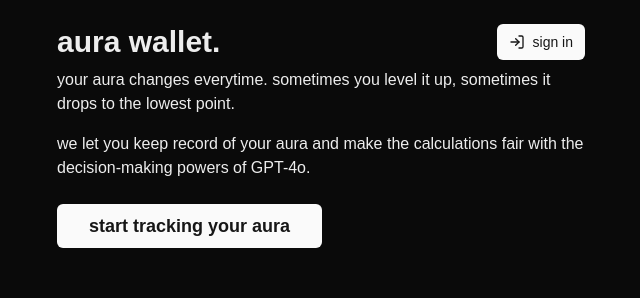
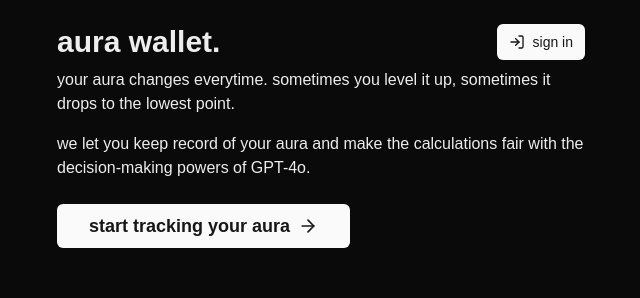
Before and after one commit to dastanozgeldi/aurabank.lol, a Next.js app: page / in a window 1280 px wide. Shown: the top 298 px of the page, without its empty margins (319-959 px from the left). Built offline with nearby package versions, Linux system fonts and the light colour scheme; no server answers.

Commit message:
fix: get started button

```diff
--- a/src/app/page.tsx
+++ b/src/app/page.tsx
@@ -1,10 +1,10 @@
 import { Button } from "@/components/ui/button";
+import { ArrowRight } from "lucide-react";
 import Link from "next/link";
 
 export default function Home() {
   return (
     <div className="flex flex-col">
-
       <p className="my-2">
         your aura changes everytime. sometimes you level it up, sometimes it
         drops to the lowest point.
@@ -13,9 +13,9 @@ export default function Home() {
         we let you keep record of your aura and make the calculations fair with
         the decision-making powers of GPT-4o.
       </p>
-      <Link href="/wallet">
+      <Link href="/wallet" className="max-w-max">
         <Button size="lg" className="mt-4 text-lg font-semibold">
-          start tracking your aura
+          start tracking your aura <ArrowRight className="ml-2 h-5 w-5" />
         </Button>
       </Link>
     </div>
```
